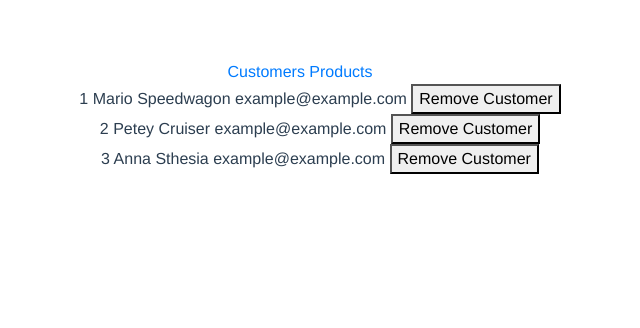
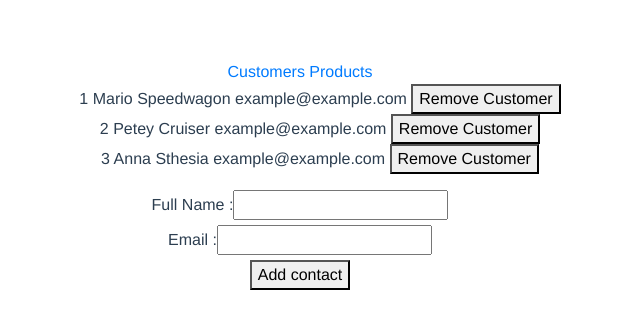
Before and after one commit to goran-jovicic/store-app, a Vue app: page /customers in a window 1280 px wide. Shown: the top 328 px of the page, without its empty margins (340-980 px from the left). Built offline with nearby package versions, Linux system fonts and the light colour scheme.

Commit message:
zadatak 3

```diff
--- a/src/components/AppCustomers.vue
+++ b/src/components/AppCustomers.vue
@@ -6,6 +6,19 @@
       <button @click="handleRemove(customer)">Remove Customer</button>
       </li>
     </ul>
+    <form @submit.prevent="handleAdd(newCustomer)">
+      <div>
+        <label for="fullName">Full Name : </label>
+        <input type="text" id="fullName" v-model="newCustomer.fullName" required/>
+      </div>
+      <div>
+        <label for="email">Email : </label>
+        <input type="text" id="email" v-model="newCustomer.email" required/>
+      </div>
+      <div>
+        <button type="submit">Add contact</button>
+      </div>
+    </form>
   </div>
 </template>
 
@@ -16,12 +29,27 @@ export default {
   data () {
     return {
       customers: customerService.list(),
+      newCustomer: this.getDefault()
     }
   },
 
   methods: {
     handleRemove (customer) {
-      this.$emit(customerService.remove(customer))
+      customerService.remove(customer)
+    },
+
+    handleAdd (newCustomer){
+      customerService.add(newCustomer)
+      this.newCustomer = this.getDefault()
+    },
+
+    getDefault () {
+      return {
+        id : '',
+        fullName : '',
+        email : '',
+        products: []
+      }
     }
   }
 }
```
